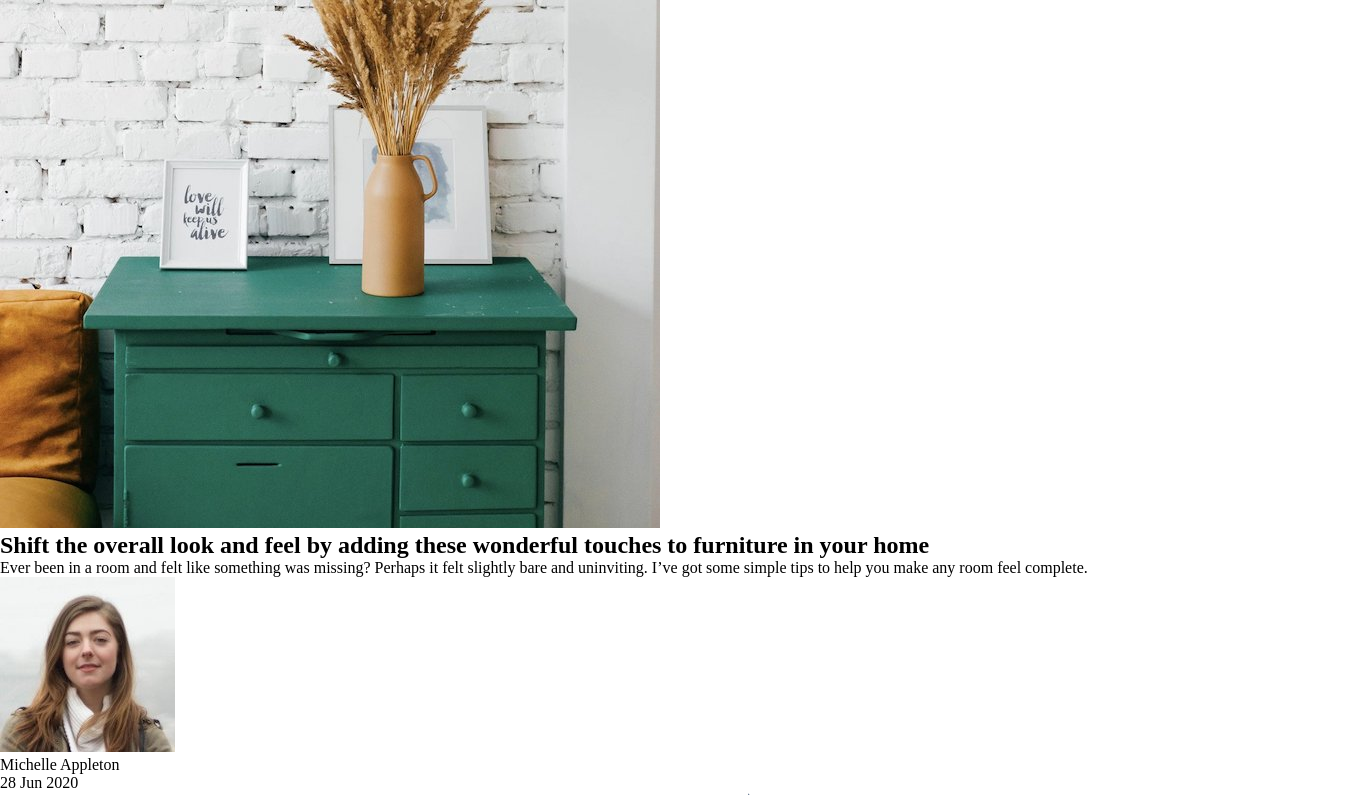
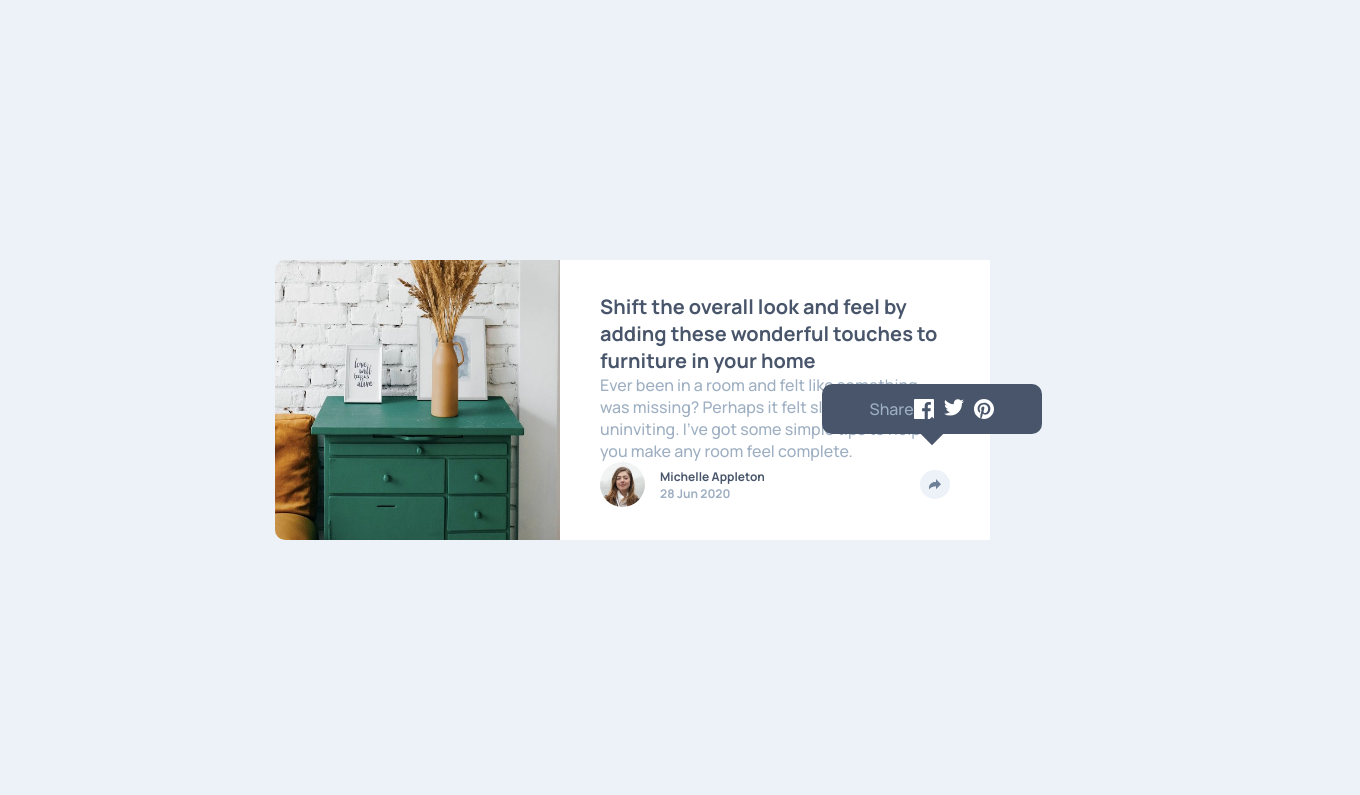
Before and after one commit to HumbertoFox/Article-preview-component, a plain HTML site: page index.html in a window 1280 px wide. Shown: the top 795 px of the page, 1360 px wide, since content can reach past the window. Drawn offline with Linux system fonts and the light colour scheme.

Commit message:
update HTML e CSS

```diff
--- a/index.html
+++ b/index.html
@@ -16,6 +16,7 @@
       <div class="img-image">
         <img src="./src/images/drawers.jpg" alt="Image Ilustration Drawers">
       </div>
+      <div class="div-info">
         <h1 class="h1-section">
           Shift the overall look and feel by adding these wonderful
           touches to furniture in your home
@@ -42,30 +43,33 @@
           </div>
         </div>
        <div class="div-footer">
+         <p>
            Share
-        <ul>
+         </p>
+         <ul class="redes-sociais">
            <li>
-            <a href="/">
-              <svg xmlns="http://www.w3.org/2000/svg" width="20" height="20">
+             <a class="social" href="/">
+               <svg xmlns="http://www.w3.org/2000/svg" viewbox="0 0 20 20">
                  <path fill="#FFF" d="M18.896 0H1.104C.494 0 0 .494 0 1.104v17.793C0 19.506.494 20 1.104 20h9.58v-7.745H8.076V9.237h2.606V7.01c0-2.583 1.578-3.99 3.883-3.99 1.104 0 2.052.082 2.329.119v2.7h-1.598c-1.254 0-1.496.597-1.496 1.47v1.928h2.989l-.39 3.018h-2.6V20h5.098c.608 0 1.102-.494 1.102-1.104V1.104C20 .494 19.506 0 18.896 0z"/>
                </svg>
              </a>
            </li>
            <li>
-            <a href="/">
-              <svg xmlns="http://www.w3.org/2000/svg" width="20" height="17">
+             <a class="social" href="/">
+               <svg xmlns="http://www.w3.org/2000/svg" viewbox="0 0 20 17">
                  <path fill="#FFF" d="M20 2.172a8.192 8.192 0 01-2.357.646 4.11 4.11 0 001.804-2.27 8.22 8.22 0 01-2.605.996A4.096 4.096 0 0013.847.248c-2.65 0-4.596 2.472-3.998 5.037A11.648 11.648 0 011.392 1a4.109 4.109 0 001.27 5.478 4.086 4.086 0 01-1.858-.513c-.045 1.9 1.318 3.679 3.291 4.075a4.113 4.113 0 01-1.853.07 4.106 4.106 0 003.833 2.849A8.25 8.25 0 010 14.658a11.616 11.616 0 006.29 1.843c7.618 0 11.922-6.434 11.663-12.205A8.354 8.354 0 0020 2.172z"/>
                </svg>
              </a>
            </li>
            <li>
-            <a href="/">
-              <svg xmlns="http://www.w3.org/2000/svg" width="20" height="20">
+              <a class="social" href="/">
+                <svg xmlns="http://www.w3.org/2000/svg" viewbox="0 0 20 20">
                   <path fill="#FFF" d="M10 0C4.478 0 0 4.477 0 10c0 4.237 2.636 7.855 6.356 9.312-.088-.791-.167-2.005.035-2.868.182-.78 1.172-4.97 1.172-4.97s-.299-.6-.299-1.486c0-1.39.806-2.428 1.81-2.428.852 0 1.264.64 1.264 1.408 0 .858-.545 2.14-.828 3.33-.236.995.5 1.807 1.48 1.807 1.778 0 3.144-1.874 3.144-4.58 0-2.393-1.72-4.068-4.177-4.068-2.845 0-4.515 2.135-4.515 4.34 0 .859.331 1.781.745 2.281a.3.3 0 01.069.288l-.278 1.133c-.044.183-.145.223-.335.134-1.249-.581-2.03-2.407-2.03-3.874 0-3.154 2.292-6.052 6.608-6.052 3.469 0 6.165 2.473 6.165 5.776 0 3.447-2.173 6.22-5.19 6.22-1.013 0-1.965-.525-2.291-1.148l-.623 2.378c-.226.869-.835 1.958-1.244 2.621.937.29 1.931.446 2.962.446 5.522 0 10-4.477 10-10S15.522 0 10 0z"/>
                 </svg>
               </a>
             </li>
           </ul>
+        </div>
       </div>
     </section>
   </main>
--- a/src/css/style.css
+++ b/src/css/style.css
@@ -1,3 +1,129 @@
+body {
+    min-height: 100vh;
+    display: flex;
+    flex-direction: column;
+    justify-content: center;
+    align-items: center;
+}
+
+.main {
+    width: 1440px;
+    height: 800px;
+    display: flex;
+    align-items: center;
+    justify-content: center;
+    font-family: var(--font-Manrope);
+    background-color: var(--Light-Grayish-Blue);
+}
+
+.section-main {
+    width: 730px;
+    height: 280px;
+    display: flex;
+}
+
+.img-image {
+    width: 285px;
+    display: flex;
+    border: 10px 0 0 10px;
+}
+
+.img-image img {
+    width: 100%;
+    height: 100%;
+    border-radius: 10px 0 0 10px;
+}
+
+.div-info {
+    display: flex;
+    flex-direction: column;
+    position: relative;
+    background-color: #FFF;
+    padding: 33px 40px;
+}
+
+.div-info h1 {
+    max-width: 350px;
+    font-size: 20px;
+    color: var(--Very-Dark-Grayish-Blue);
+}
+
+.div-info p {
+    max-width: 350px;
+    color: var(--Grayish-Blue);
+}
+
+.div-perfil {
+    display: flex;
+    align-items: center;
+}
+
+.div-perfil .img-perfil {
+    width: 45px;
+    border-radius: 50%;
+}
+
+.div-perfil-info {
+    display: flex;
+    flex-direction: column;
+    margin-left: 15px;
+}
+
+.div-perfil-info p:first-child {
+    font-size: 12px;
+    font-weight: 700;
+    color: var(--Very-Dark-Grayish-Blue);
+}
+
+.div-perfil-info p:last-child {
+    font-size: 12px;
+    font-weight: 700;
+}
+
+.div-perfil .img-share {
+    width: 30px;
+    display: flex;
+    text-align: center;
+    background-color: var(--Light-Grayish-Blue);
+    border-radius: 50%;
+    padding: 9px;
+    margin: 0 0 0 auto;
+}
+
+.div-footer {
+    width: 220px;
+    height: 50px;
+    display: flex;
+    align-items: center;
+    justify-content: center;
+    position: absolute;
+    right: -12%;
+    bottom: 38%;
+    background-color:var(--Very-Dark-Grayish-Blue);
+    border-radius: 10px;
+}
+
+.div-footer::after {
+    content: "";
+    width: 20px;
+    height: 20px;
+    position: absolute;
+    background-color: var(--Very-Dark-Grayish-Blue);
+    margin-bottom: -20%;
+    transform: rotate(45deg);
+    z-index: 1;
+}
+
+.redes-sociais {
+    display: flex;
+    align-items: center;
+    gap: 10px;
+}
+
+.redes-sociais li {
+    width: 20px;
+    height: 20px;
+}
 
 .attribution {
     font-size: 11px; text-align: center;
--- a/src/css/variable.css
+++ b/src/css/variable.css
@@ -0,0 +1,12 @@
+@import url('https://fonts.googleapis.com/css2?family=Manrope:wght@500;700&display=swap');
+
+:root {
+    --Very-Dark-Grayish-Blue: hsl(217, 19%, 35%);
+    --Desaturated-Dark-Blue: hsl(214, 17%, 51%);
+    --Grayish-Blue: hsl(212, 23%, 69%);
+    --Light-Grayish-Blue: hsl(210, 46%, 95%);
+}
+
+:root {
+    --font-Manrope: 'Manrope', sans-serif;
+}
```
Lines whose indentation alone changed are shown as unchanged.
